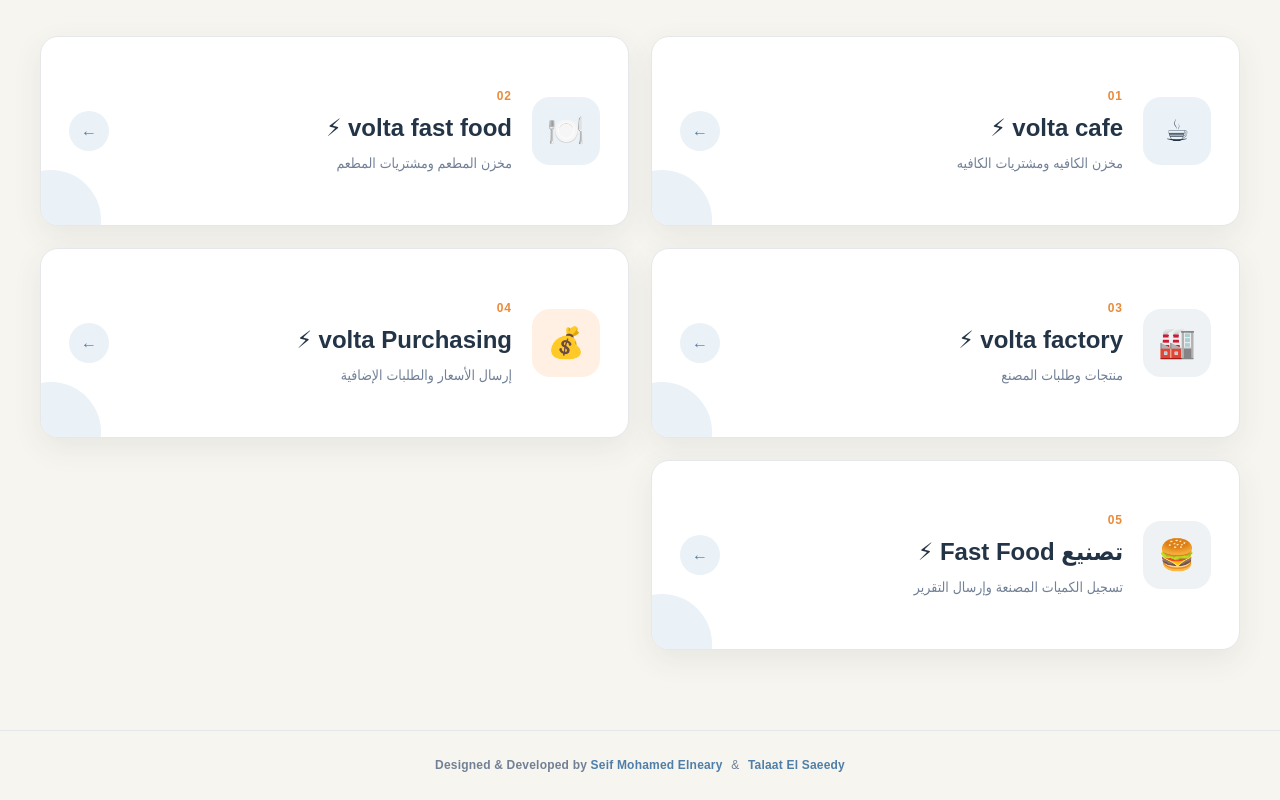
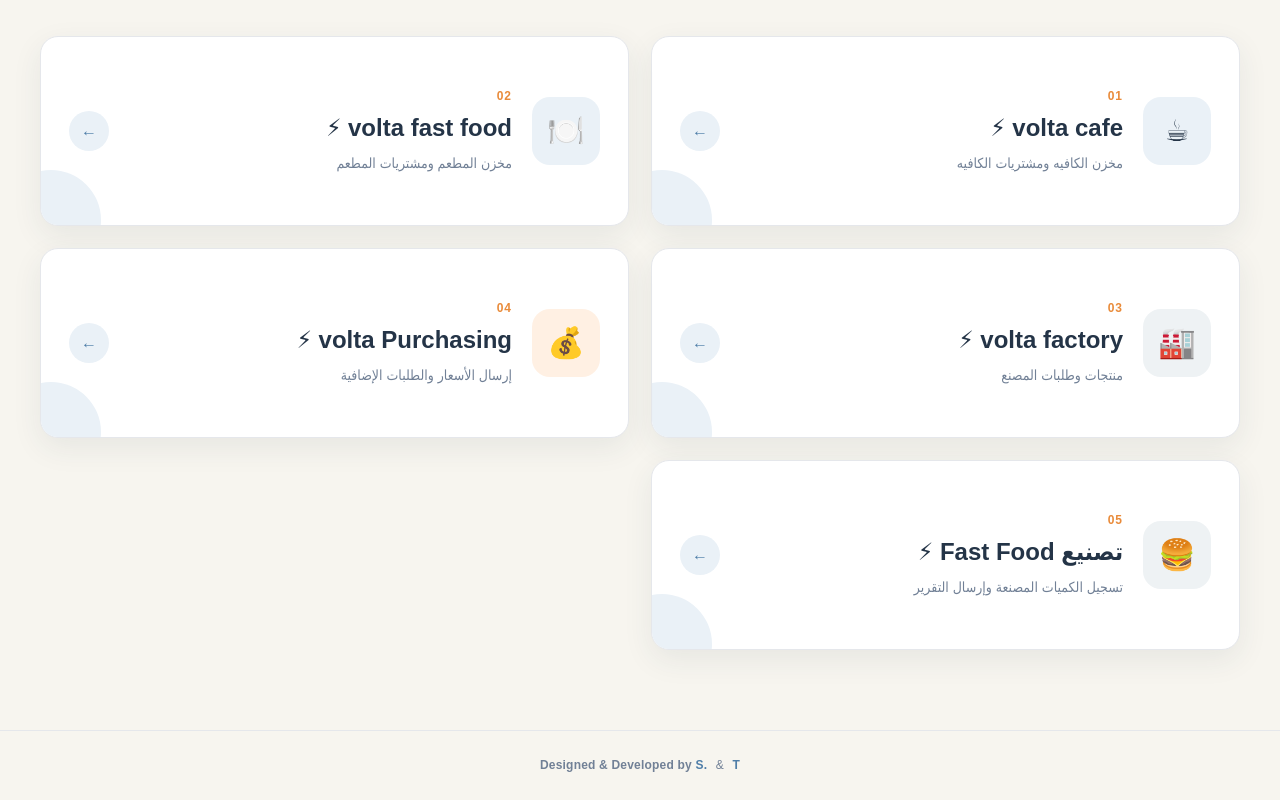
Before and after one commit to seif-elneary/Volta-System, a plain HTML site: page index.html in a window 1280 px wide. Shown: the part 879-1679 px from the top of the page. Drawn offline with Linux system fonts and the light colour scheme.

Commit message:
Modify developer credit names in footer
Updated developer credits in the footer section.

```diff
--- a/index.html
+++ b/index.html
@@ -298,7 +298,7 @@
                 Designed & Developed by
 
                 <span>
-                    Seif Mohamed Elneary
+                    S.
                 </span>
 
                 <b>
@@ -306,7 +306,7 @@
                 </b>
 
                 <span>
-                    Talaat El Saeedy
+                    T
                 </span>
 
             </p>
```
